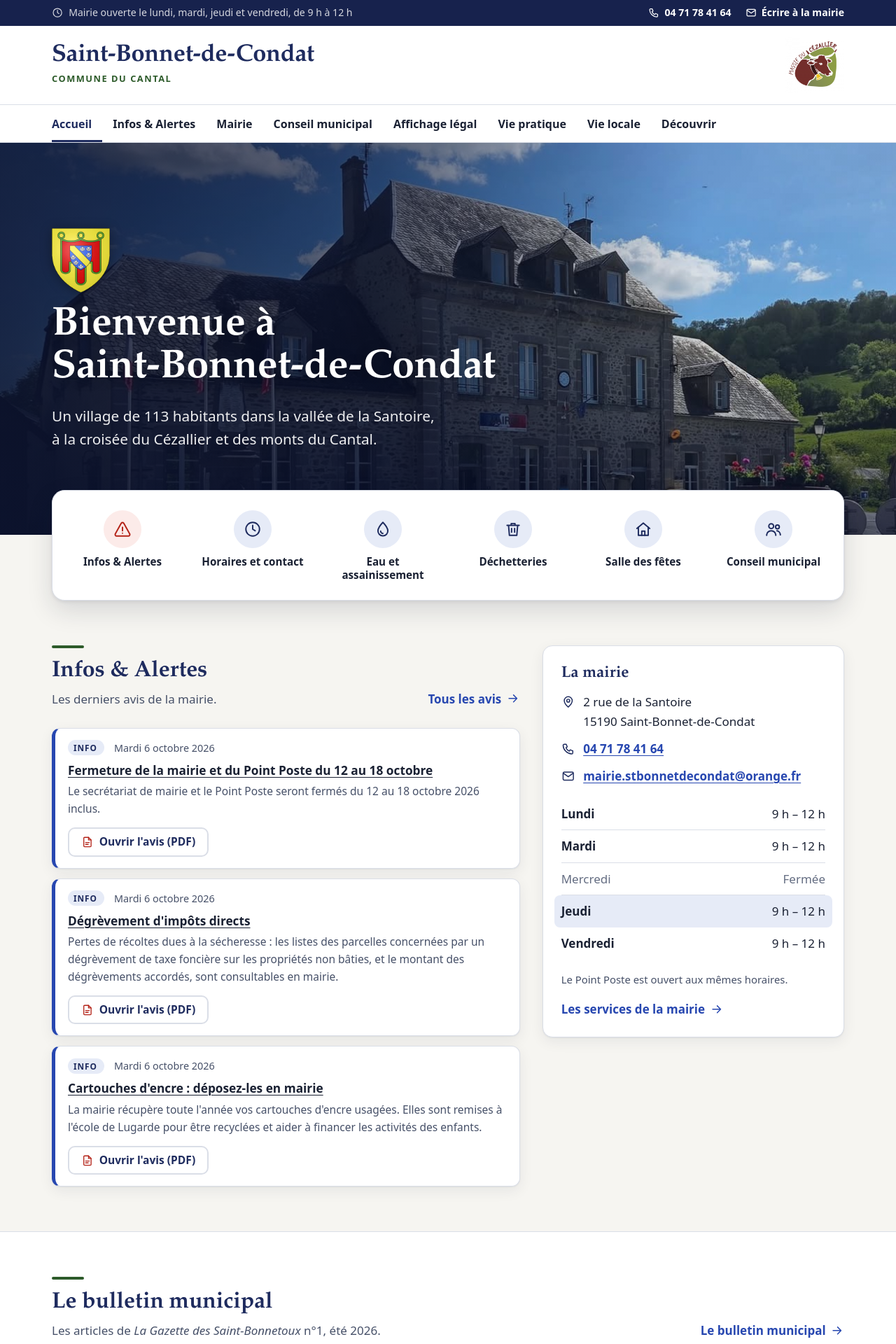
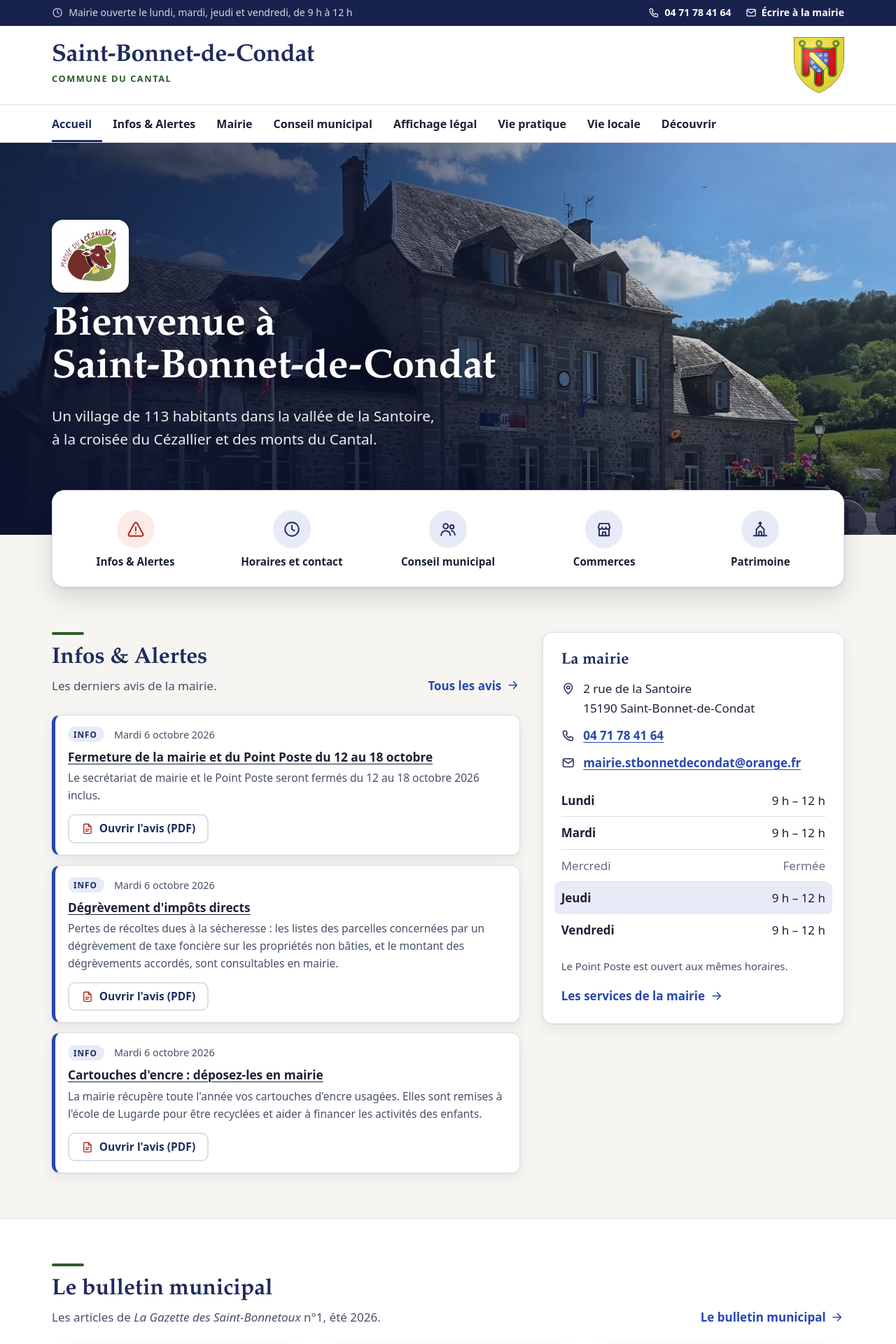
Before and after one commit to victorleblondd/saint-bonnet-de-condat, a Jekyll site: the page built from index.html, in a window 1280 px wide. Shown: the top 1920 px of the page at 70% size. Built offline with Jekyll 4.4.1, drawn with Linux system fonts in a browser that asks for light colours.

Commit message:
Accueil : cinq accès rapides et logos intervertis
- Accès rapides : Infos & Alertes, Horaires et contact, Conseil municipal, Commerces, Patrimoine
- Blason du Cantal dans l'en-tête, logo du Massif du Cézallier sur la photo d'accueil

Co-Authored-By: Claude Opus 5.5 <noreply@anthropic.com>
Claude-Session: https://claude.ai/code/session_01DwvnidmDqv555M8xVG4XGk

```diff
--- a/_includes/head.html
+++ b/_includes/head.html
@@ -16,5 +16,5 @@
 <meta property="og:description" content="{{ description | escape }}">
 <meta property="og:url" content="{{ page.url | absolute_url }}">
 <meta property="og:image" content="{{ page.image | default: '/assets/images/mairie.jpg' | absolute_url }}">
-<link rel="stylesheet" href="{{ '/assets/css/site.css' | relative_url }}?v=4">
+<link rel="stylesheet" href="{{ '/assets/css/site.css' | relative_url }}?v=5">
 <script>document.documentElement.className += ' js';</script>
--- a/_includes/header.html
+++ b/_includes/header.html
@@ -16,7 +16,7 @@
       <span class="marque-sous-titre">Commune du Cantal</span>
       <span class="visuellement-cache"> – accueil</span>
     </a>
-    <img class="logo-cezallier" src="{{ '/assets/images/logo-massif-du-cezallier.png' | relative_url }}" alt="Massif du Cézallier" width="300" height="283">
+    <img class="logo-entete" src="{{ '/assets/images/blason-cantal.png' | relative_url }}" alt="Blason du Cantal" width="217" height="240">
     <button class="bouton-menu" type="button" aria-expanded="false" aria-controls="menu-principal">
       <span class="bouton-menu-ouvrir">{% include icone.html nom="menu" %}<span class="bouton-menu-libelle">Menu</span></span>
       <span class="bouton-menu-fermer">{% include icone.html nom="fermer" %}<span class="bouton-menu-libelle">Fermer</span></span>
--- a/_includes/icone.html
+++ b/_includes/icone.html
@@ -23,6 +23,7 @@
 {% when "fibre" %}<path d="M2.5 9.2a14 14 0 0 1 19 0M5.8 12.6a9.4 9.4 0 0 1 12.4 0M9.1 16a4.6 4.6 0 0 1 5.8 0"/><circle cx="12" cy="19.2" r=".9" fill="currentColor"/>
 {% when "livre" %}<path d="M4 4.5h5.5A2.5 2.5 0 0 1 12 7v13a2 2 0 0 0-2-2H4zM20 4.5h-5.5A2.5 2.5 0 0 0 12 7v13a2 2 0 0 1 2-2h6z"/>
 {% when "copie" %}<rect x="8.5" y="8.5" width="11.5" height="11.5" rx="1.5"/><path d="M15.5 8.5V5.5A1.5 1.5 0 0 0 14 4H5.5A1.5 1.5 0 0 0 4 5.5V14a1.5 1.5 0 0 0 1.5 1.5h3"/>
+{% when "boutique" %}<path d="M4.5 9.5 6 4.5h12l1.5 5"/><path d="M4.5 9.5a2.5 2.5 0 0 0 5 0 2.5 2.5 0 0 0 5 0 2.5 2.5 0 0 0 5 0"/><path d="M5.5 12v8.5h13V12"/><path d="M10 20.5v-4.5h4v4.5"/>
 {% when "colis" %}<path d="M3.5 7.6 12 3.5l8.5 4.1v8.8L12 20.5l-8.5-4.1z"/><path d="M3.5 7.6 12 11.8l8.5-4.2M12 11.8v8.7"/>
 {% when "camion" %}<path d="M3 6.5h11v9.5H3zM14 10h3.8l3.2 3.2V16H14"/><circle cx="7" cy="17.5" r="1.8"/><circle cx="17.2" cy="17.5" r="1.8"/>
 {% when "bruit" %}<path d="M4 9.5v5h3.2l4.8 4V5.5L7.2 9.5z"/><path d="M15.5 9a4.2 4.2 0 0 1 0 6M18.3 6.4a8 8 0 0 1 0 11.2"/>
--- a/assets/css/site.css
+++ b/assets/css/site.css
@@ -154,8 +154,7 @@ time, .chiffre { font-variant-numeric: tabular-nums; }
 .marque-nom { font-family: var(--police-titre); font-weight: 700; font-size: clamp(1.45rem, 1.05rem + 1.6vw, 2.15rem); line-height: 1.05; color: var(--accent); letter-spacing: -.01em; }
 .marque-sous-titre { font-size: .8rem; font-weight: 700; letter-spacing: .12em; text-transform: uppercase; color: var(--vert); }
 .marque:hover .marque-nom { text-decoration: underline; text-decoration-thickness: 2px; text-underline-offset: 4px; }
-.logo-cezallier { display: block; flex: none; width: auto; height: 80px; margin-left: auto; }
-@media (prefers-color-scheme: dark) { .logo-cezallier { background: #fff; border-radius: 12px; padding: 4px; } }
+.logo-entete { display: block; flex: none; width: auto; height: 80px; margin-left: auto; }
 
 .bouton-menu {
   display: none; align-items: center; gap: 8px; flex: none;
@@ -188,8 +187,8 @@ time, .chiffre { font-variant-numeric: tabular-nums; }
   .navigation li:last-child a { border-bottom: 0; }
   .navigation a:hover, .navigation a[aria-current] { box-shadow: inset 4px 0 0 var(--accent); padding-left: 14px; }
 }
-@media (max-width: 1010px) { .logo-cezallier { height: 60px; } }
-@media (max-width: 520px) { .marque-nom { font-size: 1.22rem; } .marque-sous-titre { font-size: .72rem; letter-spacing: .08em; } .bouton-menu { padding: 10px; } .logo-cezallier { height: 46px; } .entete-interieur { gap: 10px; }
+@media (max-width: 1010px) { .logo-entete { height: 60px; } }
+@media (max-width: 520px) { .marque-nom { font-size: 1.22rem; } .marque-sous-titre { font-size: .72rem; letter-spacing: .08em; } .bouton-menu { padding: 10px; } .logo-entete { height: 46px; } .entete-interieur { gap: 10px; }
   .bouton-menu-libelle { position: absolute; width: 1px; height: 1px; overflow: hidden; clip: rect(0 0 0 0); white-space: nowrap; } }
 
 /* ---------- Bandeau d'alerte (accueil) ---------- */
@@ -216,14 +215,14 @@ time, .chiffre { font-variant-numeric: tabular-nums; }
 .heros-contenu { padding-block: 64px 120px; max-width: 760px; }
 .heros h1 { font-size: clamp(2.1rem, 1.4rem + 3.2vw, 3.6rem); line-height: 1.05; margin-bottom: .35em; color: #fff; text-shadow: 0 2px 18px rgba(0, 0, 0, .25); }
 .heros p { font-size: clamp(1.05rem, .95rem + .5vw, 1.3rem); color: rgba(255, 255, 255, .92); max-width: 46ch; margin-bottom: 0; }
-.heros-blason { display: block; width: auto; height: 92px; margin-bottom: 18px; filter: drop-shadow(0 2px 8px rgba(0, 0, 0, .35)); }
+.heros-logo { display: block; width: auto; height: 104px; margin-bottom: 18px; padding: 6px; border-radius: 16px; background: #fff; box-shadow: 0 2px 10px rgba(0, 0, 0, .3); }
 .heros h1 .nom-commune { display: block; }
 @media (min-width: 420px) { .heros h1 .nom-commune { white-space: nowrap; } }
 @media (max-width: 700px) {
   .heros { background-image: linear-gradient(0deg, rgba(12, 19, 46, .92) 0%, rgba(12, 19, 46, .55) 50%, rgba(12, 19, 46, .1) 100%), var(--image-heros, none); background-position: 60% center; }
   .heros-contenu { padding-block: 150px 96px; }
   .heros h1 { font-size: clamp(1.7rem, 7.4vw, 2.2rem); }
-  .heros-blason { height: 64px; margin-bottom: 14px; }
+  .heros-logo { height: 76px; margin-bottom: 14px; padding: 5px; border-radius: 12px; }
 }
 .pile-laterale { position: sticky; top: 20px; }
 @media (max-width: 900px) { .pile-laterale { position: static; } }
@@ -232,10 +231,10 @@ time, .chiffre { font-variant-numeric: tabular-nums; }
 .acces-rapides { position: relative; z-index: 2; margin-top: -64px; }
 .acces-rapides ul {
   list-style: none; margin: 0; padding: 10px;
-  display: grid; grid-template-columns: repeat(6, minmax(0, 1fr)); gap: 6px;
+  display: flex; flex-wrap: wrap; justify-content: center; gap: 6px;
   background: var(--surface); border-radius: 18px; box-shadow: var(--ombre-forte); border: 1px solid var(--ligne);
 }
-.acces-rapides li { margin: 0; }
+.acces-rapides li { margin: 0; flex: 1 1 0; min-width: 0; }
 .acces-rapides a {
   height: 100%; display: flex; flex-direction: column; align-items: center; gap: 10px; text-align: center;
   padding: 18px 8px 16px; border-radius: 12px; text-decoration: none; color: var(--encre);
@@ -247,8 +246,8 @@ time, .chiffre { font-variant-numeric: tabular-nums; }
 .acces-rapides .pastille .icone { width: 26px; height: 26px; }
 .acces-rapides .pastille--alerte { background: var(--alerte-pale); color: var(--alerte); }
 .acces-rapides a:hover .pastille--alerte { background: var(--alerte); color: var(--surface); }
-@media (max-width: 960px) { .acces-rapides ul { grid-template-columns: repeat(3, minmax(0, 1fr)); } }
-@media (max-width: 480px) { .acces-rapides ul { grid-template-columns: repeat(2, minmax(0, 1fr)); } .acces-rapides { margin-top: -48px; } }
+@media (max-width: 760px) { .acces-rapides li { flex: 0 0 calc((100% - 12px) / 3); } }
+@media (max-width: 480px) { .acces-rapides li { flex: 0 0 calc((100% - 6px) / 2); } .acces-rapides { margin-top: -48px; } }
 
 /* ---------- Sections ---------- */
 .section { padding-block: 64px; }
--- a/index.html
+++ b/index.html
@@ -29,7 +29,7 @@ description: "Site officiel de la commune de Saint-Bonnet-de-Condat (Cantal) : i
 <section class="heros" style="--image-heros: url('{{ '/assets/images/mairie.jpg' | relative_url }}')" aria-labelledby="titre-accueil">
   <div class="conteneur">
     <div class="heros-contenu">
-      <img class="heros-blason" src="{{ '/assets/images/blason-cantal.png' | relative_url }}" alt="Blason du Cantal" width="217" height="240">
+      <img class="heros-logo" src="{{ '/assets/images/logo-massif-du-cezallier.png' | relative_url }}" alt="Massif du Cézallier" width="300" height="283">
       <h1 id="titre-accueil">Bienvenue à <span class="nom-commune">Saint-Bonnet-de-Condat</span></h1>
       <p>Un village de 113 habitants dans la vallée de la Santoire, à la croisée du Cézallier et des monts du Cantal.</p>
     </div>
@@ -40,10 +40,9 @@ description: "Site officiel de la commune de Saint-Bonnet-de-Condat (Cantal) : i
   <ul>
     <li><a href="{{ '/infos-alertes/' | relative_url }}"><span class="pastille pastille--alerte">{% include icone.html nom="alerte" %}</span>Infos &amp; Alertes</a></li>
     <li><a href="{{ '/mairie/' | relative_url }}#contact"><span class="pastille">{% include icone.html nom="horloge" %}</span>Horaires et contact</a></li>
-    <li><a href="{{ '/vie-pratique/' | relative_url }}#eau"><span class="pastille">{% include icone.html nom="goutte" %}</span>Eau et assainissement</a></li>
-    <li><a href="{{ '/vie-pratique/' | relative_url }}#dechets"><span class="pastille">{% include icone.html nom="dechets" %}</span>Déchetteries</a></li>
-    <li><a href="{{ '/mairie/' | relative_url }}#salle-des-fetes"><span class="pastille">{% include icone.html nom="maison" %}</span>Salle des fêtes</a></li>
     <li><a href="{{ '/conseil-municipal/' | relative_url }}"><span class="pastille">{% include icone.html nom="personnes" %}</span>Conseil municipal</a></li>
+    <li><a href="{{ '/vie-locale/' | relative_url }}#commerces"><span class="pastille">{% include icone.html nom="boutique" %}</span>Commerces</a></li>
+    <li><a href="{{ '/decouvrir/' | relative_url }}#patrimoine"><span class="pastille">{% include icone.html nom="eglise" %}</span>Patrimoine</a></li>
   </ul>
 </nav>
 
```
